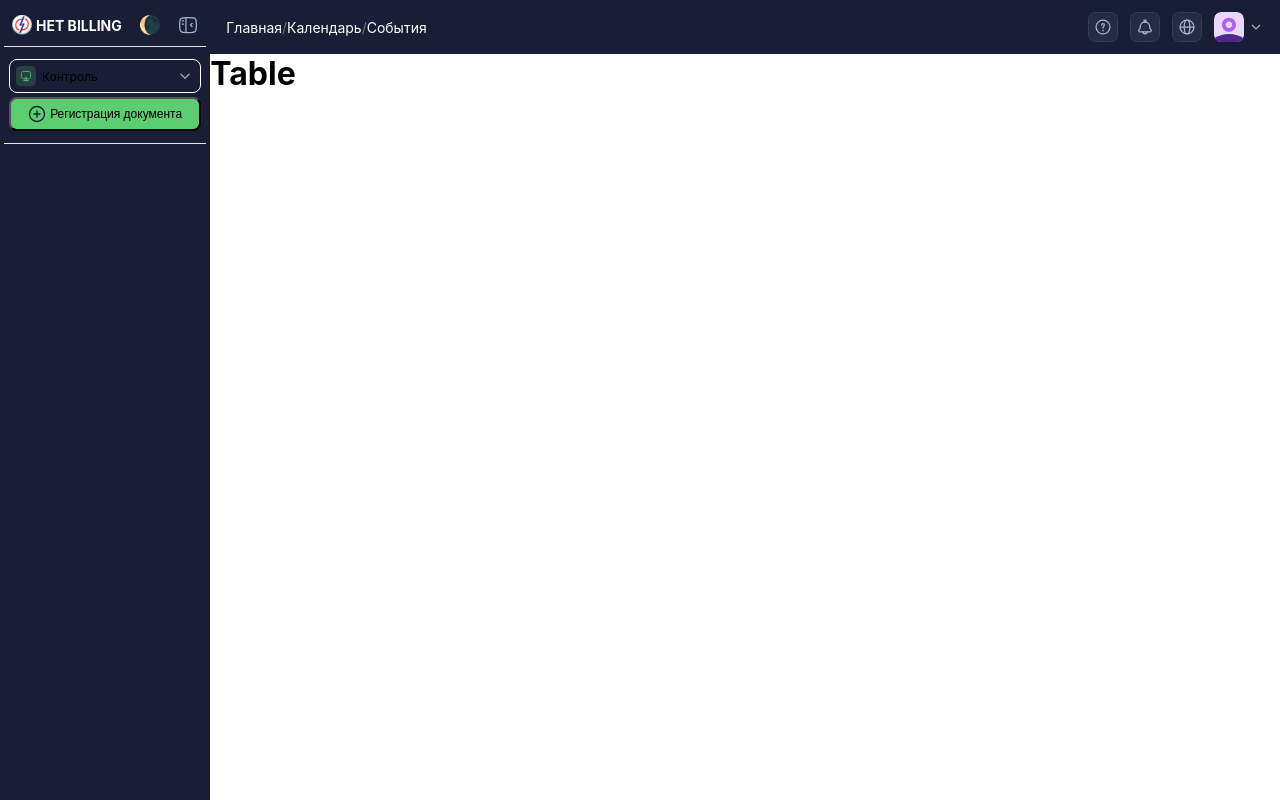
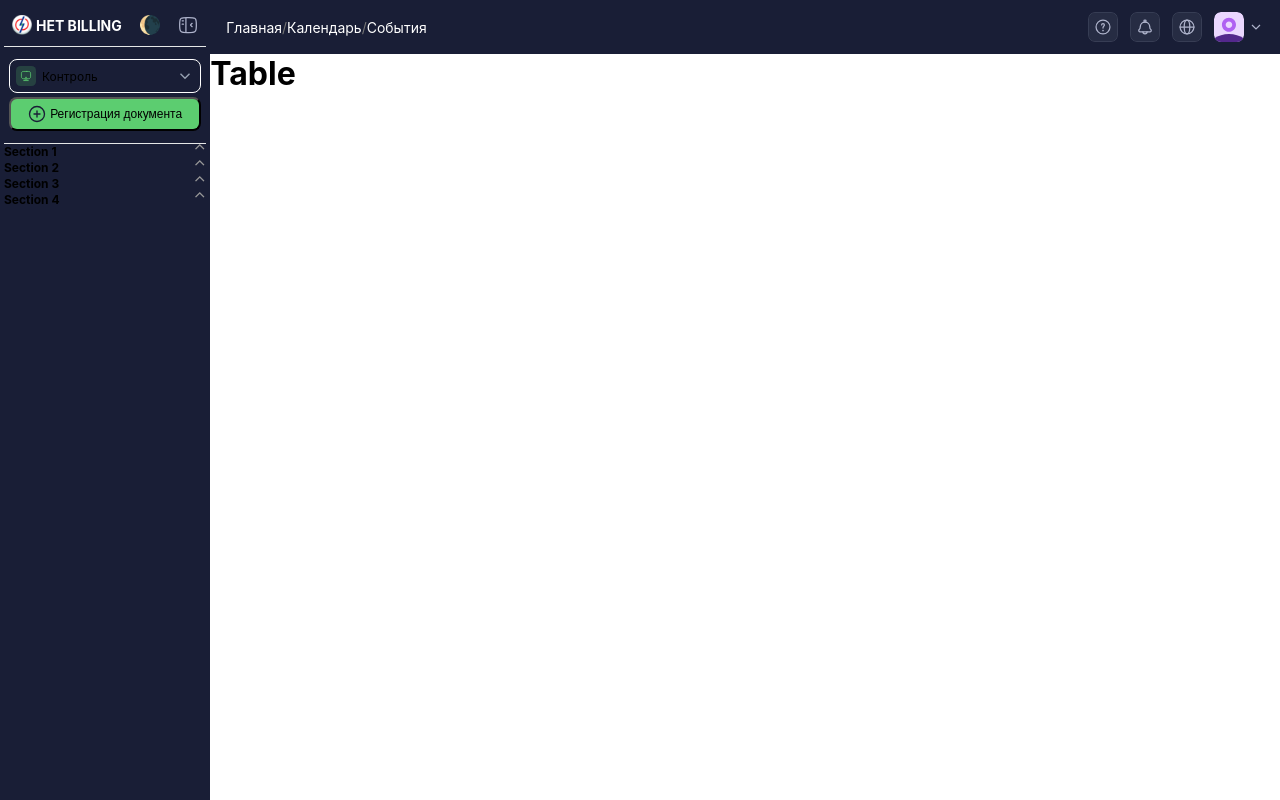
Before and after one commit to azimjon01/net-billing, a React (Vite) app: page /calendar/events in a window 1280 px wide. Built offline with nearby package versions, Linux system fonts and the light colour scheme.

Commit message:
added Accordion component

```diff
--- a/src/components/layout/sidebar/Sidebar.tsx
+++ b/src/components/layout/sidebar/Sidebar.tsx
@@ -10,6 +10,7 @@ import {
 } from "./Sidebar.styles";
 import ThemedIcon from "../../theme/ThemedIcon";
 import ControlPanel from "../../ui/control-panel";
+import Accordion from "../../ui/accordion/Accordion";
 
 type SidebarProps = {
   toggleTheme: () => void;
@@ -45,6 +46,7 @@ const Sidebar = ({ toggleTheme }: SidebarProps) => {
           </SidebarToggleLogoContainer>
         </SidebarHeader>
         <ControlPanel />
+        <Accordion />
       </SidebarContainer>
     </>
   );
--- /dev/null
+++ b/src/components/ui/accordion/Accordion.tsx
@@ -0,0 +1,18 @@
+import { accordionData } from "../../../data/accordionData";
+import { AccordionItem } from "./accordion-item/AccordionItem";
+
+const Accordion = () => {
+  return (
+    <>
+      {accordionData.map((section, index) => (
+        <AccordionItem
+          key={index}
+          title={section.title}
+          items={section.items}
+        />
+      ))}
+    </>
+  );
+};
+
+export default Accordion;
--- /dev/null
+++ b/src/components/ui/accordion/accordion-item/AccordionItem.styles.ts
@@ -0,0 +1,27 @@
+import styled from "@emotion/styled";
+import { Link } from "react-router-dom";
+
+export const AcoordionContainer = styled.div({});
+
+export const AccordionHeader = styled.div({
+  display: "flex",
+  justifyContent: "space-between",
+  cursor: "pointer",
+});
+
+export const AccordionTitle = styled.h2({
+  fontSize: 12,
+});
+
+export const ItemList = styled.div({
+  paddingLeft: 20,
+  display: "flex",
+  flexDirection: "column",
+});
+
+export const StyledLink = styled(Link)({
+  color: "#aaa",
+  padding: "6px 0",
+  textDecoration: "none",
+  "&:hover": { color: "#fff" },
+});
--- /dev/null
+++ b/src/components/ui/accordion/accordion-item/AccordionItem.tsx
@@ -0,0 +1,38 @@
+import { useState } from "react";
+import { ChevronIcon } from "../../chevron-icon/ChevronIcon";
+import {
+  AccordionHeader,
+  AccordionTitle,
+  AcoordionContainer,
+  ItemList,
+  StyledLink,
+} from "./AccordionItem.styles";
+
+interface Props {
+  title: string;
+  items: { label: string; path: string }[];
+}
+
+export const AccordionItem = ({ title, items }: Props) => {
+  const [open, setOpen] = useState(false);
+  return (
+    <>
+      <AcoordionContainer>
+        <AccordionHeader onClick={() => setOpen(!open)}>
+          <AccordionTitle>{title}</AccordionTitle>
+          {open ? <ChevronIcon rotate={0} /> : <ChevronIcon rotate={180} />}
+        </AccordionHeader>
+
+        {open && (
+          <ItemList>
+            {items.map((item, i) => (
+              <StyledLink key={i} to={item.path}>
+                {item.label}
+              </StyledLink>
+            ))}
+          </ItemList>
+        )}
+      </AcoordionContainer>
+    </>
+  );
+};
--- /dev/null
+++ b/src/data/accordionData.ts
@@ -0,0 +1,62 @@
+export const accordionData = [
+  {
+    title: "Section 1",
+    items: [
+      { label: "Item 1", path: "/item1" },
+      { label: "Item 2", path: "/item2" },
+      { label: "Item 3", path: "/item3" },
+      { label: "Item 4", path: "/item4" },
+      { label: "Item 5", path: "/item5" },
+      { label: "Item 6", path: "/item6" },
+      { label: "Item 7", path: "/item7" },
+      { label: "Item 8", path: "/item8" },
+      { label: "Item 9", path: "/item9" },
+      { label: "Item 10", path: "/item10" },
+    ],
+  },
+  {
+    title: "Section 2",
+    items: [
+      { label: "Item 1", path: "/item1" },
+      { label: "Item 2", path: "/item2" },
+      { label: "Item 3", path: "/item3" },
+      { label: "Item 4", path: "/item4" },
+      { label: "Item 5", path: "/item5" },
+      { label: "Item 6", path: "/item6" },
+      { label: "Item 7", path: "/item7" },
+      { label: "Item 8", path: "/item8" },
+      { label: "Item 9", path: "/item9" },
+      { label: "Item 10", path: "/item10" },
+    ],
+  },
+  {
+    title: "Section 3",
+    items: [
+      { label: "Item 1", path: "/item1" },
+      { label: "Item 2", path: "/item2" },
+      { label: "Item 3", path: "/item3" },
+      { label: "Item 4", path: "/item4" },
+      { label: "Item 5", path: "/item5" },
+      { label: "Item 6", path: "/item6" },
+      { label: "Item 7", path: "/item7" },
+      { label: "Item 8", path: "/item8" },
+      { label: "Item 9", path: "/item9" },
+      { label: "Item 10", path: "/item10" },
+    ],
+  },
+  {
+    title: "Section 4",
+    items: [
+      { label: "Item 1", path: "/item1" },
+      { label: "Item 2", path: "/item2" },
+      { label: "Item 3", path: "/item3" },
+      { label: "Item 4", path: "/item4" },
+      { label: "Item 5", path: "/item5" },
+      { label: "Item 6", path: "/item6" },
+      { label: "Item 7", path: "/item7" },
+      { label: "Item 8", path: "/item8" },
+      { label: "Item 9", path: "/item9" },
+      { label: "Item 10", path: "/item10" },
+    ],
+  },
+];
```
Also changed, not shown: src/components/ui/accordion/Accordion.styles.ts (added), src/components/ui/accordion/index.ts (added).
